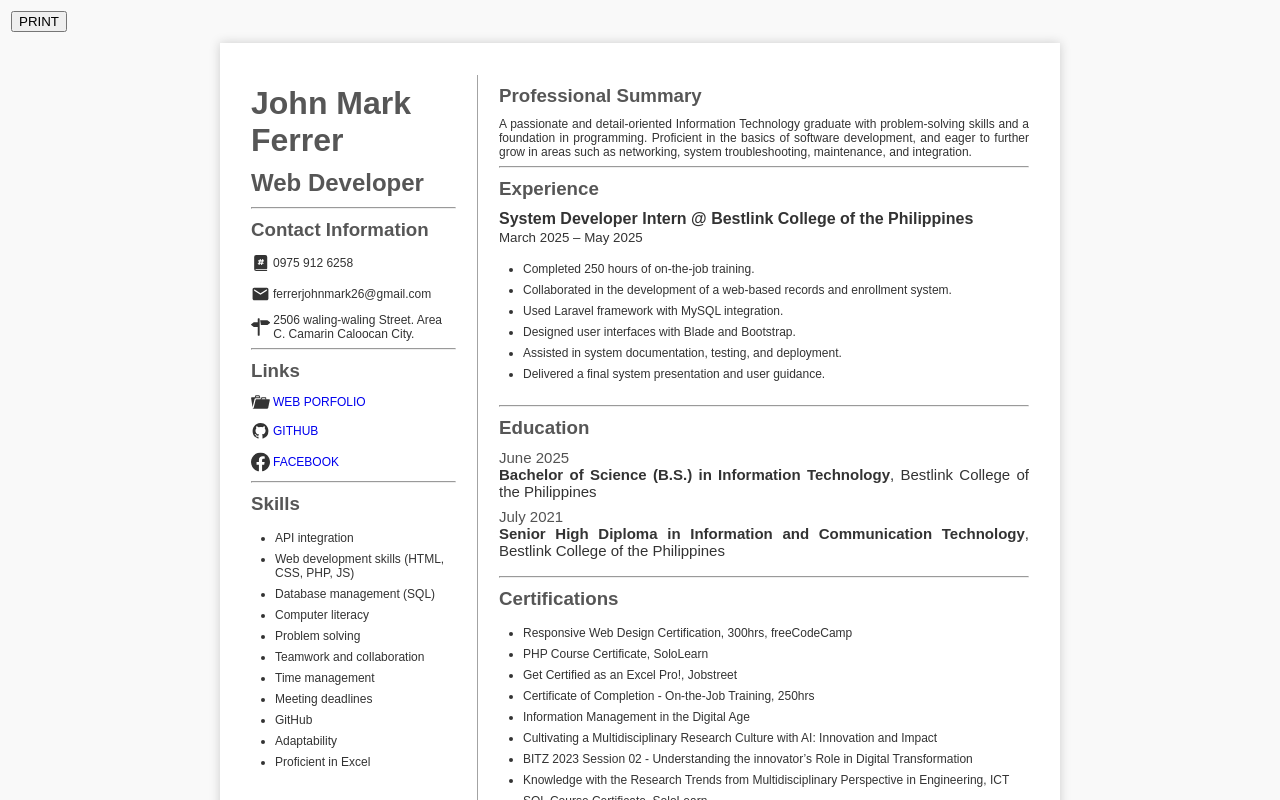
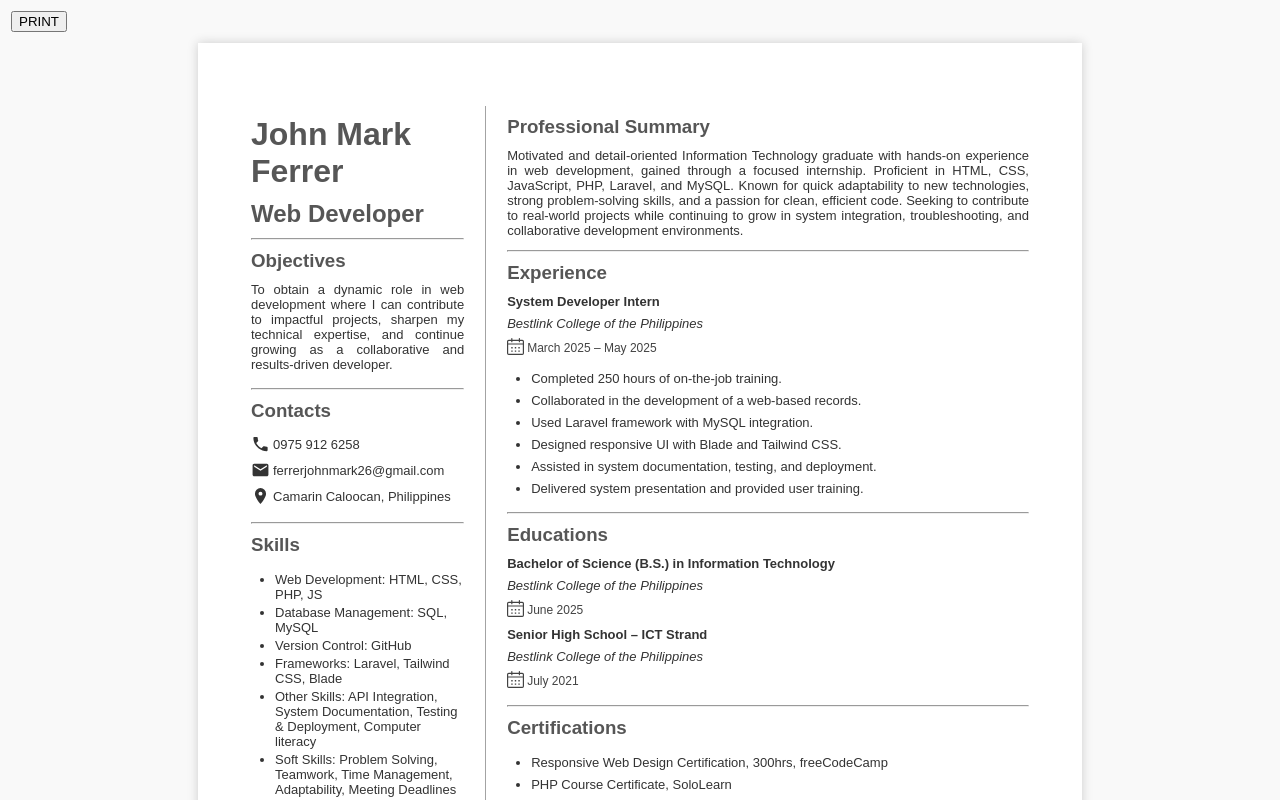
Before and after one commit to FerrerMark/my-resume, a React (Vite) app: page / in a window 1280 px wide. Shown: the top 800 px of the page. Built offline with nearby package versions, Linux system fonts and the light colour scheme.

Commit message:
edit some details

```diff
--- a/src/App.jsx
+++ b/src/App.jsx
@@ -8,23 +8,26 @@ import Skills from './components/Skills';
 import Contacts from './components/Contacts';
 import Links from './components/Links';
 import Certifications from './components/Certifications';
-
+import Objectives from './components/Objectives';
 
 function App() {
   return (
   <>
     <button onClick={print}>PRINT</button>
     <div className="resume">
-      <div className="Right">
+      <div className="left">
         <Header name={resumeData.name} title={resumeData.title} />
+        <hr />
+        <Objectives />
         <hr />
         <Contacts />
         <hr />
+        <Skills skills={resumeData.skills} />
+        <hr />
         <Links />
-        <hr />
-        <Skills skills={resumeData.skills} />
+
       </div>
-      <div className="left">
+      <div className="right">
         <Summary summary= {resumeData.summary}/>
         <hr />
         <Experience experience={resumeData.experience} />
--- a/src/components/Contacts.jsx
+++ b/src/components/Contacts.jsx
@@ -5,10 +5,10 @@ function Contacts() {
 
   return (
     <div className="contacts">
-      <h3>Contact Information</h3>
-      <p><svg class="ic" xmlns="http://www.w3.org/2000/svg" width="24" height="24" viewBox="0 0 24 24"><path fill="currentColor" d="M11.978 9.98h1.49l-.362 1.586H11.59zM4 4.5A2.5 2.5 0 0 1 6.5 2H18a2.5 2.5 0 0 1 2.5 2.5v14.25a.75.75 0 0 1-.75.75H5.5a1 1 0 0 0 1 1h13.25a.75.75 0 0 1 0 1.5H6.5A2.5 2.5 0 0 1 4 19.5zm7.024 3.07l-.223.91H9.73l-.102.007a.75.75 0 0 0-.648.743l.007.102a.75.75 0 0 0 .743.648h.703l-.388 1.586l-.796.001l-.102.007a.75.75 0 0 0-.648.743l.007.102a.75.75 0 0 0 .743.648h.429l-.123.506l-.018.1a.75.75 0 0 0 .568.807l.1.018a.75.75 0 0 0 .807-.568l.21-.864h1.539l-.118.518l-.016.1a.75.75 0 0 0 .58.799l.1.016a.75.75 0 0 0 .799-.58l.194-.853l.94.001l.102-.007a.75.75 0 0 0 .649-.743l-.007-.102a.75.75 0 0 0-.743-.648h-.597l.363-1.587h.72l.102-.007a.75.75 0 0 0 .648-.743l-.007-.101a.75.75 0 0 0-.743-.649h-.376l.13-.564l.016-.1a.75.75 0 0 0-.58-.798l-.1-.016a.75.75 0 0 0-.798.58l-.207.898h-1.468l.136-.553l.018-.1a.75.75 0 0 0-1.475-.256"/></svg> {contact.number}</p>
-      <p><svg class="ic" xmlns="http://www.w3.org/2000/svg" width="24" height="24" viewBox="0 0 24 24"><path fill="currentColor" d="M20 4H4c-1.1 0-1.99.9-1.99 2L2 18c0 1.1.9 2 2 2h16c1.1 0 2-.9 2-2V6c0-1.1-.9-2-2-2m0 4l-8 5l-8-5V6l8 5l8-5z"/></svg>{contact.email}</p>
-      <p><svg class="address" xmlns="http://www.w3.org/2000/svg" width="20" height="20" viewBox="0 0 20 20"><path fill="currentColor" d="m19.799 5.165l-2.375-1.83a2 2 0 0 0-.521-.237A2 2 0 0 0 16.336 3H9.5l.801 5h6.035c.164 0 .369-.037.566-.098s.387-.145.521-.236l2.375-1.832c.135-.091.202-.212.202-.334s-.067-.243-.201-.335M8.5 1h-1a.5.5 0 0 0-.5.5V5H3.664c-.166 0-.37.037-.567.099c-.198.06-.387.143-.521.236L.201 7.165C.066 7.256 0 7.378 0 7.5c0 .121.066.242.201.335l2.375 1.832c.134.091.323.175.521.235c.197.061.401.098.567.098H7v8.5a.5.5 0 0 0 .5.5h1a.5.5 0 0 0 .5-.5v-17a.5.5 0 0 0-.5-.5"/></svg>{contact.address}</p>
+      <h3>Contacts</h3>
+      <p><svg className="ic" xmlns="http://www.w3.org/2000/svg" width="24" height="24" viewBox="0 0 24 24"><path fill="currentColor" d="M6.62 10.79c1.44 2.83 3.76 5.14 6.59 6.59l2.2-2.2c.27-.27.67-.36 1.02-.24c1.12.37 2.33.57 3.57.57c.55 0 1 .45 1 1V20c0 .55-.45 1-1 1c-9.39 0-17-7.61-17-17c0-.55.45-1 1-1h3.5c.55 0 1 .45 1 1c0 1.25.2 2.45.57 3.57c.11.35.03.74-.25 1.02z"/></svg> {contact.number}</p>
+      <p><svg className="ic" xmlns="http://www.w3.org/2000/svg" width="24" height="24" viewBox="0 0 24 24"><path fill="currentColor" d="M20 4H4c-1.1 0-1.99.9-1.99 2L2 18c0 1.1.9 2 2 2h16c1.1 0 2-.9 2-2V6c0-1.1-.9-2-2-2m0 4l-8 5l-8-5V6l8 5l8-5z"/></svg>{contact.email}</p>
+      <p><svg className="ic" xmlns="http://www.w3.org/2000/svg" width="24" height="24" viewBox="0 0 24 24"><path fill="currentColor" d="M12 11.5A2.5 2.5 0 0 1 9.5 9A2.5 2.5 0 0 1 12 6.5A2.5 2.5 0 0 1 14.5 9a2.5 2.5 0 0 1-2.5 2.5M12 2a7 7 0 0 0-7 7c0 5.25 7 13 7 13s7-7.75 7-13a7 7 0 0 0-7-7"/></svg>{contact.address}</p>
     </div>
   );
 }
--- a/src/components/Education.jsx
+++ b/src/components/Education.jsx
@@ -1,10 +1,14 @@
 const Education = ({ education }) => (
   <div className="educations">
-    <h3>Education</h3>
+    <h3>Educations</h3>
     {education.map((edu, idx) => (
       <div key={idx}>
-        <div className="date">{edu.year}</div>
-        <strong>{edu.degree}</strong>, {edu.school}
+        <p><strong>{edu.degree}</strong></p>
+        <p><i>{edu.school}</i></p>
+        <div className="date">
+          <svg className="calendar" xmlns="http://www.w3.org/2000/svg" width="20" height="20" viewBox="0 0 20 20"><path fill="currentColor" d="M5.673 0a.7.7 0 0 1 .7.7v1.309h7.517v-1.3a.7.7 0 0 1 1.4 0v1.3H18a2 2 0 0 1 2 1.999v13.993A2 2 0 0 1 18 20H2a2 2 0 0 1-2-1.999V4.008a2 2 0 0 1 2-1.999h2.973V.699a.7.7 0 0 1 .7-.699M1.4 7.742v10.259a.6.6 0 0 0 .6.6h16a.6.6 0 0 0 .6-.6V7.756zm5.267 6.877v1.666H5v-1.666zm4.166 0v1.666H9.167v-1.666zm4.167 0v1.666h-1.667v-1.666zm-8.333-3.977v1.666H5v-1.666zm4.166 0v1.666H9.167v-1.666zm4.167 0v1.666h-1.667v-1.666zM4.973 3.408H2a.6.6 0 0 0-.6.6v2.335l17.2.014V4.008a.6.6 0 0 0-.6-.6h-2.71v.929a.7.7 0 0 1-1.4 0v-.929H6.373v.92a.7.7 0 0 1-1.4 0z"/></svg>
+          <div className="dataVal">{edu.year}</div>
+        </div>
       </div>
     ))}
   </div>
--- a/src/components/Experience.jsx
+++ b/src/components/Experience.jsx
@@ -1,15 +1,18 @@
 const Experience = ({ experience }) => (
-  <section>
+  <div className="experiences">
     <h3>Experience</h3>
     {experience.map((job, idx) => (
       <div key={idx}>
-        <h4>{job.role} @ {job.company}</h4>
-        <small>{job.period}</small>
+        <p><strong>{job.role}</strong></p>
+        <p><i>{job.company}</i></p>
+        <div className="date"><svg className="calendar" xmlns="http://www.w3.org/2000/svg" width="20" height="20" viewBox="0 0 20 20"><path fill="currentColor" d="M5.673 0a.7.7 0 0 1 .7.7v1.309h7.517v-1.3a.7.7 0 0 1 1.4 0v1.3H18a2 2 0 0 1 2 1.999v13.993A2 2 0 0 1 18 20H2a2 2 0 0 1-2-1.999V4.008a2 2 0 0 1 2-1.999h2.973V.699a.7.7 0 0 1 .7-.699M1.4 7.742v10.259a.6.6 0 0 0 .6.6h16a.6.6 0 0 0 .6-.6V7.756zm5.267 6.877v1.666H5v-1.666zm4.166 0v1.666H9.167v-1.666zm4.167 0v1.666h-1.667v-1.666zm-8.333-3.977v1.666H5v-1.666zm4.166 0v1.666H9.167v-1.666zm4.167 0v1.666h-1.667v-1.666zM4.973 3.408H2a.6.6 0 0 0-.6.6v2.335l17.2.014V4.008a.6.6 0 0 0-.6-.6h-2.71v.929a.7.7 0 0 1-1.4 0v-.929H6.373v.92a.7.7 0 0 1-1.4 0z"/></svg>
+        <div className="dataVal">{job.period}</div>
+        </div>
         <ul>
           {job.details.map((d, i) => <li key={i}>{d}</li>)}
         </ul>
       </div>
     ))}
-  </section>
+  </div>
 );
 export default Experience;
--- a/src/components/Links.jsx
+++ b/src/components/Links.jsx
@@ -6,11 +6,11 @@ function Links() {
   return (
     <div className="links">
       <h3>Links</h3>
-      <p><svg class="ic" xmlns="http://www.w3.org/2000/svg" width="20" height="20" viewBox="0 0 20 20"><path fill="currentColor" d="M4 5H.78c-.37 0-.74.32-.69.84l1.56 9.99S3.5 8.47 3.86 6.7c.11-.53.61-.7.98-.7H10s-.7-2.08-.77-2.31C9.11 3.25 8.89 3 8.45 3H5.14c-.36 0-.7.23-.8.64C4.25 4.04 4 5 4 5m4.88 0h-4s.42-1 .87-1h2.13c.48 0 1 1 1 1M2.67 16.25c-.31.47-.76.75-1.26.75h15.73c.54 0 .92-.31 1.03-.83c.44-2.19 1.68-8.44 1.68-8.44c.07-.5-.3-.73-.62-.73H16V5.53c0-.16-.26-.53-.66-.53h-3.76c-.52 0-.87.58-.87.58L10 7H5.59c-.32 0-.63.19-.69.5c0 0-1.59 6.7-1.72 7.33c-.07.37-.22.99-.51 1.42M15.38 7H11s.58-1 1.13-1h2.29c.71 0 .96 1 .96 1"/></svg><a href={links.portfolio[0]}>WEB PORFOLIO</a></p>
+      <p><svg className="ic" xmlns="http://www.w3.org/2000/svg" width="20" height="20" viewBox="0 0 20 20"><path fill="currentColor" d="M4 5H.78c-.37 0-.74.32-.69.84l1.56 9.99S3.5 8.47 3.86 6.7c.11-.53.61-.7.98-.7H10s-.7-2.08-.77-2.31C9.11 3.25 8.89 3 8.45 3H5.14c-.36 0-.7.23-.8.64C4.25 4.04 4 5 4 5m4.88 0h-4s.42-1 .87-1h2.13c.48 0 1 1 1 1M2.67 16.25c-.31.47-.76.75-1.26.75h15.73c.54 0 .92-.31 1.03-.83c.44-2.19 1.68-8.44 1.68-8.44c.07-.5-.3-.73-.62-.73H16V5.53c0-.16-.26-.53-.66-.53h-3.76c-.52 0-.87.58-.87.58L10 7H5.59c-.32 0-.63.19-.69.5c0 0-1.59 6.7-1.72 7.33c-.07.37-.22.99-.51 1.42M15.38 7H11s.58-1 1.13-1h2.29c.71 0 .96 1 .96 1"/></svg><strong><a href={links.portfolio[0]}>WEB PORFOLIO</a></strong></p>
 
-      <p><svg class="ic" xmlns="http://www.w3.org/2000/svg" width="24" height="24" viewBox="0 0 24 24"><path fill="currentColor" d="M12.001 2c-5.525 0-10 4.475-10 10a9.99 9.99 0 0 0 6.837 9.488c.5.087.688-.213.688-.476c0-.237-.013-1.024-.013-1.862c-2.512.463-3.162-.612-3.362-1.175c-.113-.288-.6-1.175-1.025-1.413c-.35-.187-.85-.65-.013-.662c.788-.013 1.35.725 1.538 1.025c.9 1.512 2.337 1.087 2.912.825c.088-.65.35-1.087.638-1.337c-2.225-.25-4.55-1.113-4.55-4.938c0-1.088.387-1.987 1.025-2.687c-.1-.25-.45-1.275.1-2.65c0 0 .837-.263 2.75 1.024a9.3 9.3 0 0 1 2.5-.337c.85 0 1.7.112 2.5.337c1.913-1.3 2.75-1.024 2.75-1.024c.55 1.375.2 2.4.1 2.65c.637.7 1.025 1.587 1.025 2.687c0 3.838-2.337 4.688-4.562 4.938c.362.312.675.912.675 1.85c0 1.337-.013 2.412-.013 2.75c0 .262.188.574.688.474A10.02 10.02 0 0 0 22 12c0-5.525-4.475-10-10-10"/></svg><a href={links.github[0]}>GITHUB</a></p>
+      <p><svg className="ic" xmlns="http://www.w3.org/2000/svg" width="24" height="24" viewBox="0 0 24 24"><path fill="currentColor" d="M12.001 2c-5.525 0-10 4.475-10 10a9.99 9.99 0 0 0 6.837 9.488c.5.087.688-.213.688-.476c0-.237-.013-1.024-.013-1.862c-2.512.463-3.162-.612-3.362-1.175c-.113-.288-.6-1.175-1.025-1.413c-.35-.187-.85-.65-.013-.662c.788-.013 1.35.725 1.538 1.025c.9 1.512 2.337 1.087 2.912.825c.088-.65.35-1.087.638-1.337c-2.225-.25-4.55-1.113-4.55-4.938c0-1.088.387-1.987 1.025-2.687c-.1-.25-.45-1.275.1-2.65c0 0 .837-.263 2.75 1.024a9.3 9.3 0 0 1 2.5-.337c.85 0 1.7.112 2.5.337c1.913-1.3 2.75-1.024 2.75-1.024c.55 1.375.2 2.4.1 2.65c.637.7 1.025 1.587 1.025 2.687c0 3.838-2.337 4.688-4.562 4.938c.362.312.675.912.675 1.85c0 1.337-.013 2.412-.013 2.75c0 .262.188.574.688.474A10.02 10.02 0 0 0 22 12c0-5.525-4.475-10-10-10"/></svg><strong><a href={links.github[0]}>GITHUB</a></strong></p>
 
-      <p><svg class="ic" xmlns="http://www.w3.org/2000/svg" width="24" height="24" viewBox="0 0 24 24"><g fill="none"><g clip-path="url(#akarIconsFacebookFill0)"><path fill="currentColor" fill-rule="evenodd" d="M0 12.067C0 18.034 4.333 22.994 10 24v-8.667H7V12h3V9.333c0-3 1.933-4.666 4.667-4.666c.866 0 1.8.133 2.666.266V8H15.8c-1.467 0-1.8.733-1.8 1.667V12h3.2l-.533 3.333H14V24c5.667-1.006 10-5.966 10-11.933C24 5.43 18.6 0 12 0S0 5.43 0 12.067" clip-rule="evenodd"/></g><defs><clipPath id="akarIconsFacebookFill0"><path fill="#fff" d="M0 0h24v24H0z"/></clipPath></defs></g></svg><a href={links.facebook[0]}>FACEBOOK</a></p>
+      <p><svg className="ic" xmlns="http://www.w3.org/2000/svg" width="24" height="24" viewBox="0 0 24 24"><g fill="none"><g clip-path="url(#akarIconsFacebookFill0)"><path fill="currentColor" fill-rule="evenodd" d="M0 12.067C0 18.034 4.333 22.994 10 24v-8.667H7V12h3V9.333c0-3 1.933-4.666 4.667-4.666c.866 0 1.8.133 2.666.266V8H15.8c-1.467 0-1.8.733-1.8 1.667V12h3.2l-.533 3.333H14V24c5.667-1.006 10-5.966 10-11.933C24 5.43 18.6 0 12 0S0 5.43 0 12.067" clip-rule="evenodd"/></g><defs><clipPath id="akarIconsFacebookFill0"><path fill="#fff" d="M0 0h24v24H0z"/></clipPath></defs></g></svg><strong><a href={links.facebook[0]}>FACEBOOK</a></strong></p>
     </div>
   );
 }
--- /dev/null
+++ b/src/components/Objectives.jsx
@@ -0,0 +1,12 @@
+import { resumeData } from "../data";
+
+const Objectives = () => {
+    return (
+        <div className="objectives">
+            <h3>Objectives</h3>
+            <p>{resumeData.objective}</p>
+        </div>
+    );
+};
+
+export default Objectives;
--- a/src/components/Skills.jsx
+++ b/src/components/Skills.jsx
@@ -1,9 +1,9 @@
 const Skills = ({ skills }) => (
-  <section>
+  <div className="skills">
     <h3>Skills</h3>
     <ul>
       {skills.map((skill, idx) => <li key={idx}>{skill}</li>)}
     </ul>
-  </section>
+  </div>
 );
 export default Skills;
--- a/src/components/Summary.jsx
+++ b/src/components/Summary.jsx
@@ -1,5 +1,5 @@
 const Summary = ({ summary }) => (
-  <div class="summary">
+  <div className="summary">
     <h3>Professional Summary</h3>
     <p>{summary}</p>
   </div>
--- a/src/data.js
+++ b/src/data.js
@@ -1,13 +1,13 @@
 export const resumeData = {
   name: "John Mark Ferrer",
   title: "Web Developer",
-  summary: "A passionate and detail-oriented Information Technology graduate with problem-solving skills and a foundation in programming. Proficient in the basics of software development, and eager to further grow in areas such as networking, system troubleshooting, maintenance, and integration.",
+  summary: "Motivated and detail-oriented Information Technology graduate with hands-on experience in web development, gained through a focused internship. Proficient in HTML, CSS, JavaScript, PHP, Laravel, and MySQL. Known for quick adaptability to new technologies, strong problem-solving skills, and a passion for clean, efficient code. Seeking to contribute to real-world projects while continuing to grow in system integration, troubleshooting, and collaborative development environments.",
 
   contacts: [
     {
       number: "0975 912 6258",
       email: "ferrerjohnmark26@gmail.com",
-      address: "2506 waling-waling Street. Area C. Camarin Caloocan City."
+      address: "Camarin Caloocan, Philippines"
     },
   ],
 
@@ -26,11 +26,11 @@ export const resumeData = {
       period: "March 2025 – May 2025",
       details: [
         "Completed 250 hours of on-the-job training.",
-        "Collaborated in the development of a web-based records and enrollment system.",
+        "Collaborated in the development of a web-based records.",
         "Used Laravel framework with MySQL integration.",
-        "Designed user interfaces with Blade and Bootstrap.",
+        "Designed responsive UI with Blade and Tailwind CSS.",
         "Assisted in system documentation, testing, and deployment.",
-        "Delivered a final system presentation and user guidance."
+        "Delivered system presentation and provided user training."
       ],
     }
   ],
@@ -43,7 +43,7 @@ export const resumeData = {
     },
     {
       school: "Bestlink College of the Philippines",
-      degree: "Senior High Diploma in Information and Communication Technology",
+      degree: "Senior High School – ICT Strand",
       year: "July 2021"
     }
   ],
@@ -51,32 +51,28 @@ export const resumeData = {
   certifications: [
     "Responsive Web Design Certification, 300hrs, freeCodeCamp",
     "PHP Course Certificate, SoloLearn",
+    "SQL Course Certificate, SoloLearn",
+    "Javascript Course Certificate, SoloLearn",
     "Get Certified as an Excel Pro!, Jobstreet",
     "Certificate of Completion - On-the-Job Training, 250hrs",
     "Information Management in the Digital Age",
     "Cultivating a Multidisciplinary Research Culture with AI: Innovation and Impact",
     "BITZ 2023 Session 02 - Understanding the innovator’s Role in Digital Transformation",
-    "Knowledge with the Research Trends from Multidisciplinary Perspective in Engineering, ICT",
-    "SQL Course Certificate, SoloLearn",
-    "Javascript Course Certificate, SoloLearn"
+    "Knowledge with the Research Trends from Multidisciplinary Perspective in Engineering, ICT"
   ],
 
   skills: [
-    "API integration",
-    "Web development skills (HTML, CSS, PHP, JS)",
-    "Database management (SQL)",
-    "Computer literacy",
-    "Problem solving",
-    "Teamwork and collaboration",
-    "Time management",
-    "Meeting deadlines",
-    "GitHub",
-    "Adaptability",
-    "Proficient in Excel"
+    "Web Development: HTML, CSS, PHP, JS",
+    "Database Management: SQL, MySQL",
+    "Version Control: GitHub",
+    "Frameworks: Laravel, Tailwind CSS, Blade",
+    "Other Skills: API Integration, System Documentation, Testing & Deployment, Computer literacy",
+    "Soft Skills: Problem Solving, Teamwork, Time Management, Adaptability, Meeting Deadlines",
+    "Tools: Visual Studio Code, Git, GitHub, Figma, Chrome DevTools, Excel"
   ],
   languages: ["English", "Filipino"],
   tools: ["Laravel", "MySQL", "Bootstrap", "Blade", "Excel", "Git"],
   interests: ["Open-source contribution", "Web design", "Tech meetups", "Problem solving games"],
   availability: "Available for full-time roles and internships",
-  objective: "To secure a challenging role in web development where I can contribute to meaningful projects and grow my technical and professional skills."
+  objective: "To obtain a dynamic role in web development where I can contribute to impactful projects, sharpen my technical expertise, and continue growing as a collaborative and results-driven developer."
 };
--- a/src/index.css
+++ b/src/index.css
@@ -4,8 +4,12 @@ body {
     color: #333;
     margin: unset;
     p, li{
-        font-size: 12px;
+        font-size: 13px;
         margin: 7px 0;
+    }
+    .date {
+        color: #000000bd;
+        font-size: 14px;
     }
 }
 
@@ -14,22 +18,29 @@ body {
     max-width: 820px;
     margin: auto;
     background: white;
-    padding: 2rem 10px;
     box-shadow: 0 0 10px #ccc;
     height: 985px;
+    padding: 63px 32px 0 32px;
 }
 
-.Right
- {
+.left {
     display: flex;
-    max-width: 25%;
+    max-width: 26%;
     border-right: 1px solid #0000005c;
     padding: 0 21px;
     gap: 0px;
     flex-direction: column;
 }
 
-.left {
+.left .objectives{
+    padding: 0 0 9px 0;
+}
+
+.left .objectives p {
+    text-align: justify;
+}
+
+.right {
     width: 75%;
     padding: 0 21px;
 }
@@ -55,11 +66,16 @@ ul {
   padding-left: 1.5rem;
 }
 
-.contacts > p {
+.contacts{
+    margin: 0 0 12px 0;
+}
+
+.contacts > p{
     display: flex;
     align-items: center;
     align-content: center;
     gap: 3px;
+    margin: 0 0 2px 0;
 }
 
 .contacts p svg.ic {
@@ -67,7 +83,7 @@ ul {
 }
 
 .contacts p svg.address {
-    width: 33px;
+    width: 18px;
 }
 
 .links p{
@@ -78,15 +94,17 @@ ul {
 }
 
 .links svg.ic{
-    width: 19px;
+    width: 18px;
+}
+
+.summary p{
+    text-align: justify;
+    margin: 0 0 12px 0;
 }
 
 .links p a{
+    font-size: 10px;
     text-decoration: none;
-}
-
-.summary p {
-    text-align: justify;
 }
 
 .educations {
@@ -96,11 +114,11 @@ ul {
 .educations > div {
     font-size: 15px;
     text-align: justify;
-    margin-bottom: 8px;
+    margin-bottom: 10px;
 }
 
-.educations .date{
-    color: #000000ad;
+.skills li{
+    margin: 3px 0;
 }
 
 @media print{
@@ -112,3 +130,22 @@ ul {
 button{
     margin: 11px;
 }
+
+.educations .date,
+.experiences .date{
+    display: flex;
+    align-items: center;
+    gap: 3px;
+}
+
+.educations .date .dataVal,
+.experiences .date .dataVal {
+    margin: 2px 0 0 0;
+    font-size: 12px;
+}
+
+.educations .date svg.calendar,
+.experiences .date svg.calendar {
+    width: 17px;
+    height: 17px;
+}
```
